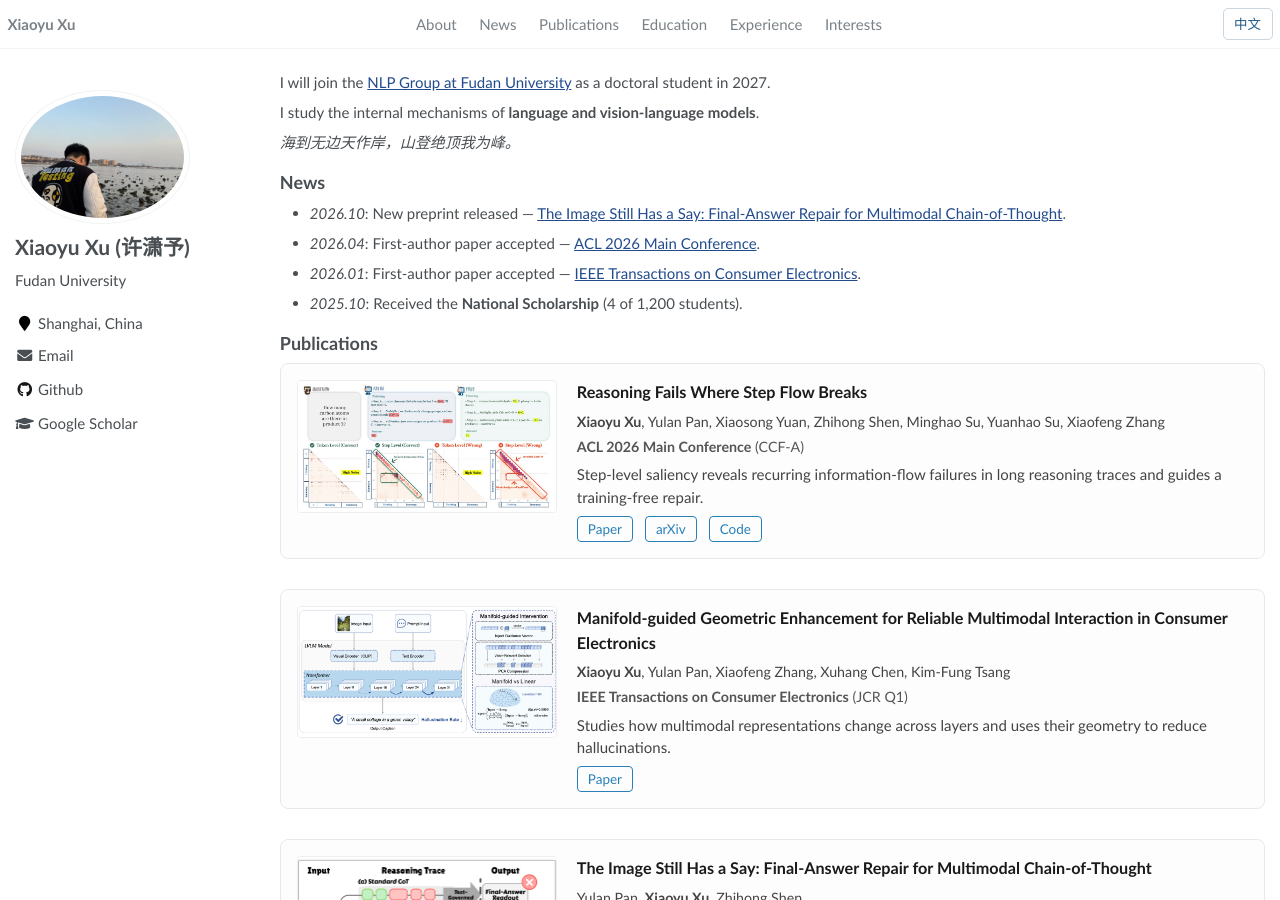
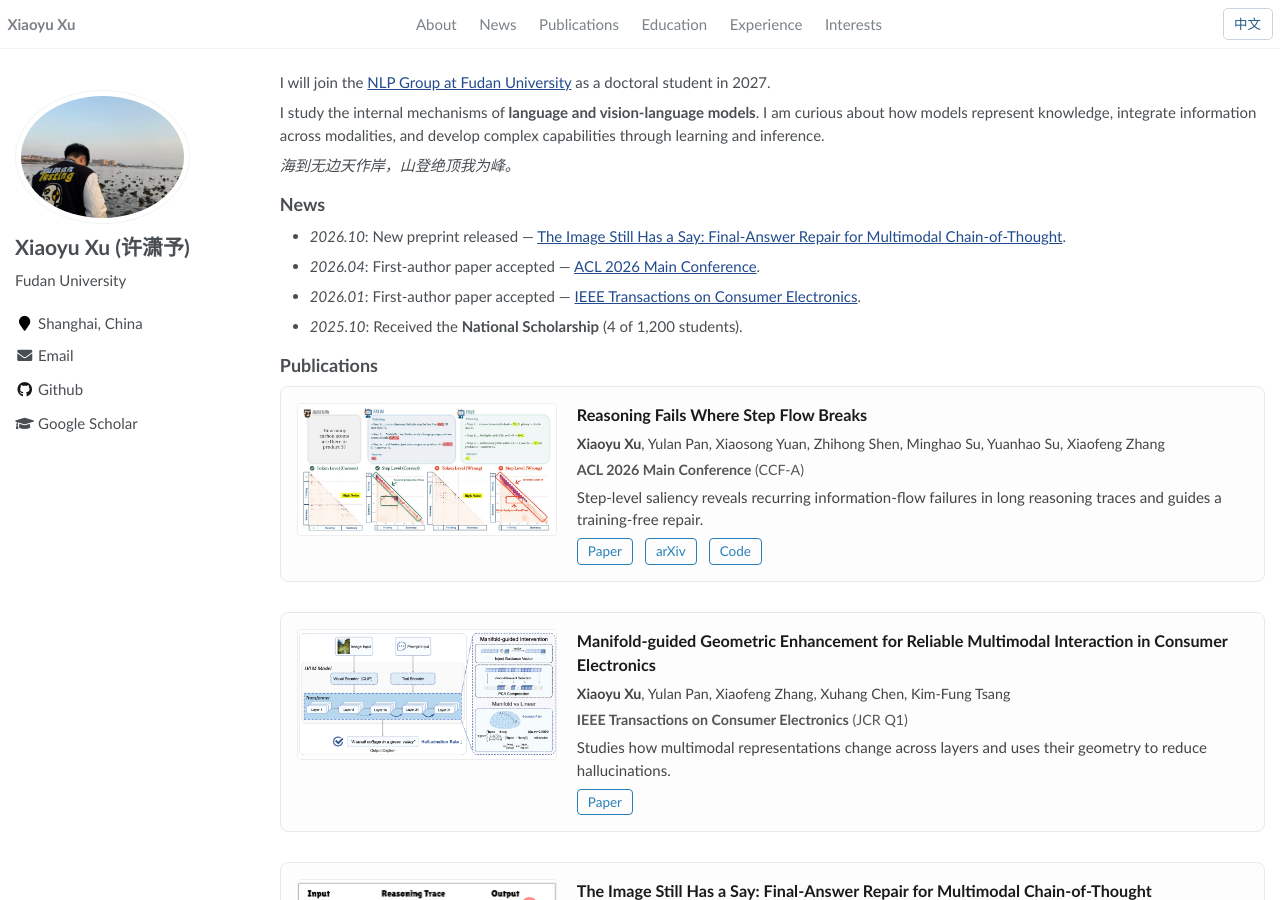
Before and after one commit to XiaoyuXu-Vincent/XiaoyuXu-Vincent.github.io, a Jekyll site: the page built from _pages/about.md, in a window 1280 px wide and 900 px high. Built offline with Jekyll 4.4.1, drawn with Linux system fonts in a browser that asks for light colours.

Commit message:
Update profile and add bilingual homepage

```diff
--- a/_pages/about.md
+++ b/_pages/about.md
@@ -21,7 +21,7 @@ redirect_from:
 
 I will join the [NLP Group at Fudan University](https://nlp.fudan.edu.cn/) as a doctoral student in 2027.
 
-I study the internal mechanisms of **language and vision-language models**.
+I study the internal mechanisms of **language and vision-language models**. I am curious about how models represent knowledge, integrate information across modalities, and develop complex capabilities through learning and inference.
 
 *海到无边天作岸，山登绝顶我为峰。*
 
```
Also changed, not shown: _pages/about-zh.md (+1 -1 lines).
